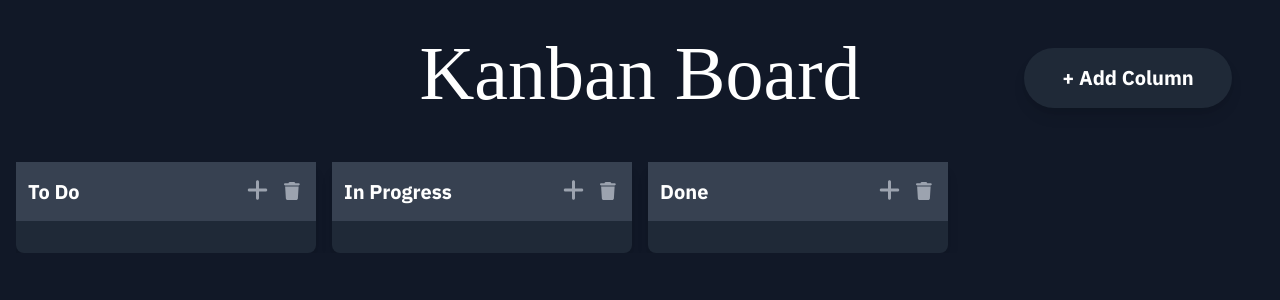
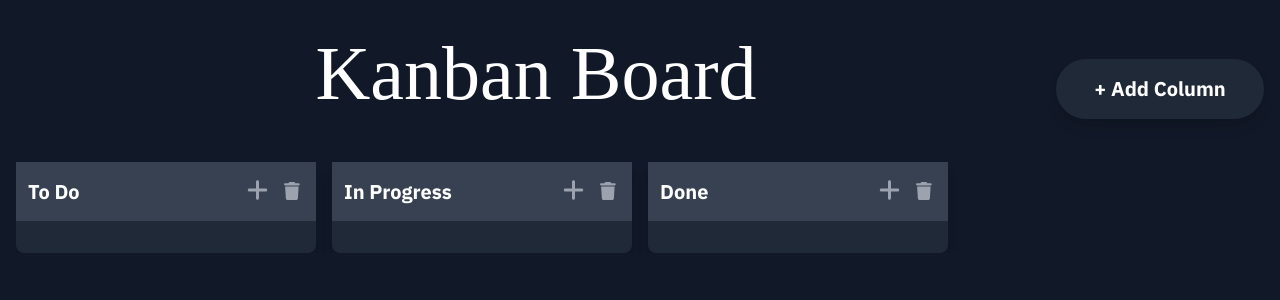
Before and after one commit to shubham465/kanban-board, a React (Vite) app: page / in a window 1280 px wide. Shown: the top 300 px of the page. Built offline with nearby package versions, Linux system fonts and the light colour scheme; a web font is replaced by a local one.

Commit message:
Added scroll and fixed types

```diff
--- a/src/App.tsx
+++ b/src/App.tsx
@@ -3,11 +3,7 @@ import Board from "./components/Board";
 import "./styles/tailwind.css";
 
 const App: React.FC = () => {
-  return (
-    <div>
-      <Board />
-    </div>
-  );
+  return <Board />;
 };
 
 export default App;
--- a/src/components/Board.tsx
+++ b/src/components/Board.tsx
@@ -1,5 +1,6 @@
 import { useState, useEffect, useRef } from "react";
 import { DragDropContext, DropResult } from "@hello-pangea/dnd";
+
 import Column, { ColumnType } from "./Column";
 import {
   saveColumnsToLocalStorage,
@@ -101,19 +102,24 @@ const Board: React.FC = () => {
 
   return (
     <div className="bg-gray-900 min-h-screen p-4 relative">
-      <h1 className="title-text text-white mb-8 text-center">Kanban Board</h1>
-      <div className="flex items-center justify-center absolute top-12 right-12">
-        <div className="bg-gray-800 p-2 rounded-full shadow-lg">
-          <button
-            onClick={addColumn}
-            className=" text-white px-4 py-2 rounded-full flex items-center justify-center text-xl w-48 font-bold hover:bg-gray-700 transition duration-200"
-          >
-            + Add Column
-          </button>
+      <div className="flex justify-between items-center">
+        <h1 className="title-text text-white mb-8 text-center flex-grow">
+          Kanban Board
+        </h1>
+        <div className="flex items-center justify-end">
+          <div className="bg-gray-800 p-2 rounded-full shadow-lg">
+            <button
+              onClick={addColumn}
+              className="text-white px-4 py-2 rounded-full flex items-center justify-center text-xl w-12 md:w-48 font-bold hover:bg-gray-700 transition duration-200"
+            >
+              <span className="hidden md:block">+ Add Column</span>
+              <span className="block md:hidden">+</span>
+            </button>
+          </div>
         </div>
       </div>
       <DragDropContext onDragEnd={onDragEnd}>
-        <div className="flex space-x-4 items-start custom-scrollbar overflow-x-auto">
+        <div className="flex space-x-4 items-start custom-scrollbar overflow-x-scroll">
           {columns.map((column) => (
             <Column
               key={column.id}
--- a/src/components/Column.tsx
+++ b/src/components/Column.tsx
@@ -1,15 +1,9 @@
-import React, { useState, useCallback } from "react";
+import React, { useState, useCallback, useRef, useEffect } from "react";
 import { Droppable, Draggable } from "@hello-pangea/dnd";
 import { FontAwesomeIcon } from "@fortawesome/react-fontawesome";
 import { faPlus, faTrash } from "@fortawesome/free-solid-svg-icons";
-import Task from "./Task";
-import "./Column.css"; // Import the CSS file for custom scrollbar styles
 
-export interface TaskType {
-  id: string;
-  name: string;
-  description: string;
-}
+import Task, { TaskType } from "./Task";
 
 export interface ColumnType {
   id: string;
@@ -19,11 +13,13 @@ export interface ColumnType {
 
 const Column: React.FC<{
   column: ColumnType;
-  updateColumn: any;
-  removeColumn: any;
+  updateColumn: (columnId: string, updatedColumn: ColumnType) => void;
+  removeColumn: (columnId: string) => void;
   titleRef?: React.RefObject<HTMLDivElement>;
 }> = ({ column, updateColumn, removeColumn, titleRef }) => {
   const [title] = useState(column.title);
+  const newTaskTitleRef = useRef<HTMLDivElement | null>(null);
+  const [isNewTaskAdded, setIsNewTaskAdded] = useState(false);
 
   const addTask = useCallback(() => {
     const newTask = {
@@ -32,29 +28,38 @@ const Column: React.FC<{
       description: "",
     };
     updateColumn(column.id, { ...column, tasks: [...column.tasks, newTask] });
+    setIsNewTaskAdded(true);
   }, [column, updateColumn]);
 
   const removeTask = useCallback(
     (taskId: string) => {
       updateColumn(column.id, {
         ...column,
-        tasks: column.tasks.filter((task: any) => task.id !== taskId),
+        tasks: column.tasks.filter((task: TaskType) => task.id !== taskId),
       });
     },
     [column, updateColumn]
   );
 
   const updateTask = useCallback(
-    (taskId: string, updatedTask: any) => {
+    (taskId: string, updatedTask: TaskType) => {
       updateColumn(column.id, {
         ...column,
-        tasks: column.tasks.map((task: any) =>
+        tasks: column.tasks.map((task: TaskType) =>
           task.id === taskId ? updatedTask : task
         ),
       });
     },
     [column, updateColumn]
   );
+
+  useEffect(() => {
+    if (isNewTaskAdded && newTaskTitleRef.current) {
+      newTaskTitleRef.current.focus();
+      newTaskTitleRef.current.scrollIntoView({ behavior: "smooth" });
+      setIsNewTaskAdded(false);
+    }
+  }, [isNewTaskAdded, column.tasks.length]);
 
   return (
     <div
@@ -68,7 +73,7 @@ const Column: React.FC<{
           onBlur={(e) => {
             updateColumn(column.id, {
               ...column,
-              title: e.currentTarget.textContent,
+              title: e.currentTarget.textContent ?? "",
             });
           }}
           suppressContentEditableWarning={true}
@@ -112,6 +117,11 @@ const Column: React.FC<{
                       updateTask={updateTask}
                       removeTask={removeTask}
                       index={index}
+                      titleRef={
+                        index === column.tasks.length - 1 && isNewTaskAdded
+                          ? newTaskTitleRef
+                          : undefined
+                      }
                     />
                   </div>
                 )}
--- a/src/components/Task.tsx
+++ b/src/components/Task.tsx
@@ -1,6 +1,12 @@
 import React, { useState } from "react";
 import { FontAwesomeIcon } from "@fortawesome/react-fontawesome";
 import { faTrash } from "@fortawesome/free-solid-svg-icons";
+
+export interface TaskType {
+  id: string;
+  name: string;
+  description: string;
+}
 
 interface TaskProps {
   task: {
@@ -8,7 +14,7 @@ interface TaskProps {
     name: string;
     description: string;
   };
-  updateTask: (taskId: string, updatedTask: any) => void;
+  updateTask: (taskId: string, updatedTask: TaskType) => void;
   removeTask: (taskId: string) => void;
   index: number;
   titleRef?: React.RefObject<HTMLDivElement>;
@@ -29,7 +35,10 @@ const Task: React.FC<TaskProps> = ({
         className="text-xl font-bold text-white mb-2 bg-transparent focus:outline-none"
         contentEditable
         onBlur={(e) => {
-          updateTask(task.id, { ...task, name: e.currentTarget.textContent });
+          updateTask(task.id, {
+            ...task,
+            name: e.currentTarget.textContent ?? "",
+          });
         }}
         suppressContentEditableWarning={true}
         ref={titleRef}
@@ -49,7 +58,7 @@ const Task: React.FC<TaskProps> = ({
           if (newDescription === "") {
             e.currentTarget.textContent = "Add description";
           }
-          updateTask(task.id, { ...task, description: newDescription });
+          updateTask(task.id, { ...task, description: newDescription ?? "" });
         }}
         suppressContentEditableWarning={true}
       >
```
